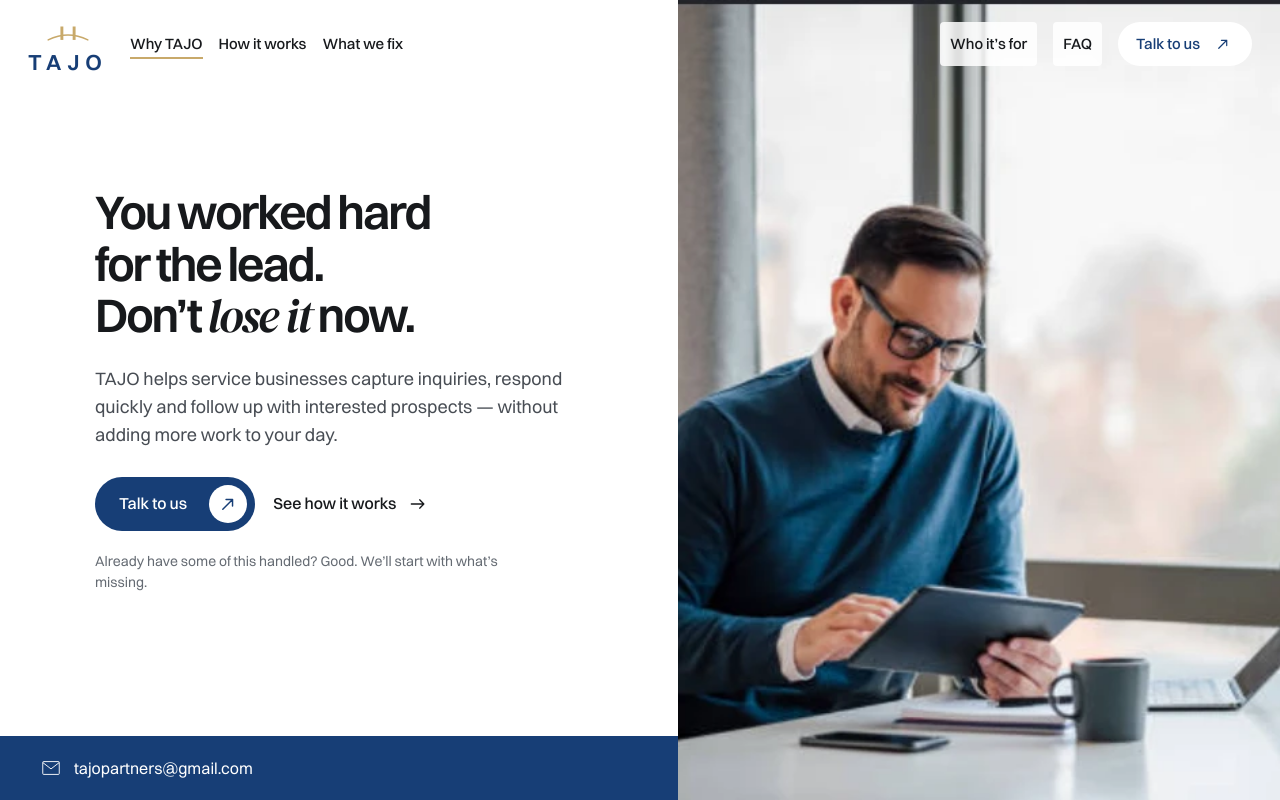
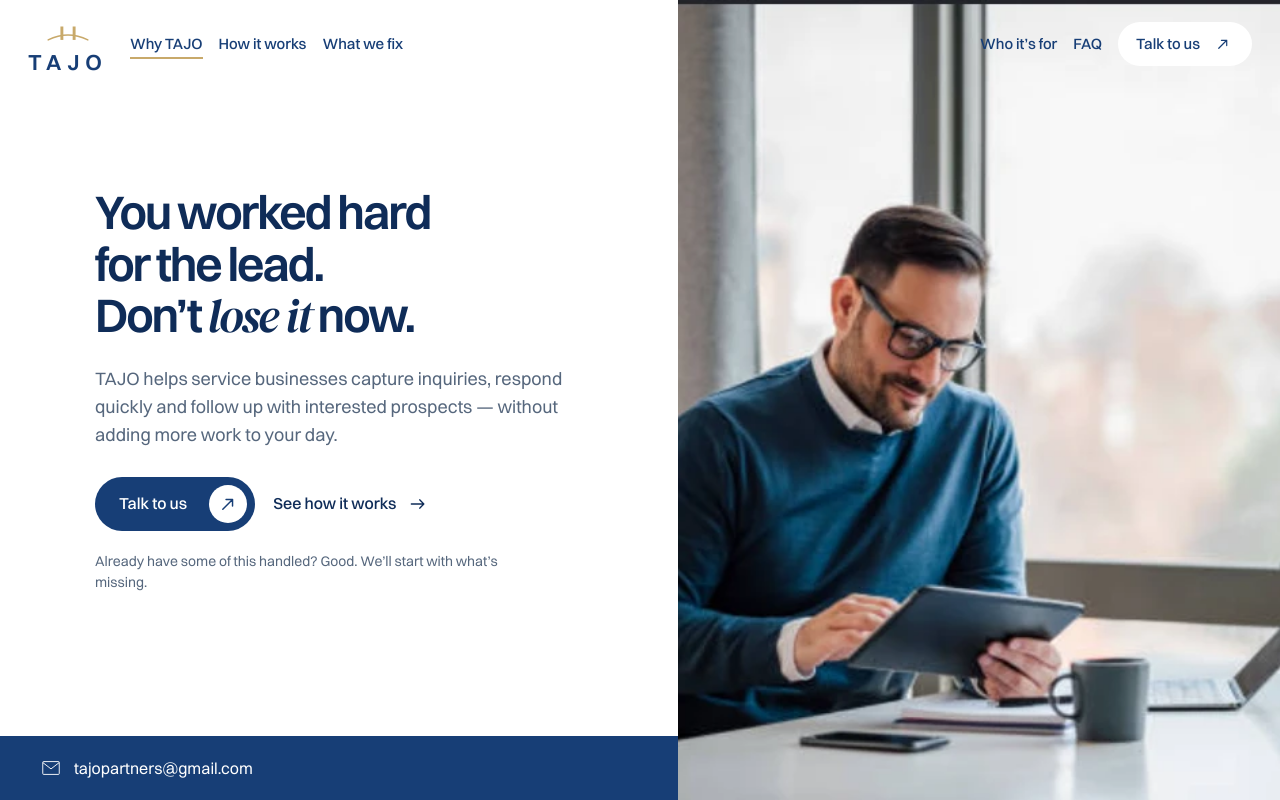
Before and after one commit to wh0isalfred/TAJO, a Next.js app: page / in a window 1280 px wide. Shown: the top 800 px of the page. Built offline with nearby package versions, Linux system fonts and the light colour scheme.

Commit message:
fix: restore navy hero text and unify navigation links

```diff
--- a/app/hero.css
+++ b/app/hero.css
@@ -282,25 +282,25 @@
 }
 
 /* Approved full-bleed photographic hero; changes stay scoped to hero/header. */
-.tajo-header { background: transparent; color: #17191c; }
+.tajo-header { background: transparent; color: var(--navy); }
 .tajo-navigation { width: calc(100% - 80px); grid-template-columns: auto auto 1fr; gap: 32px; min-height: 88px; }
 .tajo-home { grid-column: 1; grid-row: 1; }
 .navigation-left { grid-column: 2; grid-row: 1; }
 .navigation-right { grid-column: 3; grid-row: 1; }
 .tajo-home .brand { color: var(--navy); }
 .is-solid .tajo-home .brand, .menu-open .tajo-home .brand { color: white; }
-.navigation-right > a { background: #ffffffd9; padding-inline: 10px; border-radius: 4px; }
+.navigation-right > a { background: transparent; padding-inline: 0; }
 .is-solid .navigation-right > a, .menu-open .navigation-right > a { background: transparent; }
 .nav-contact { padding: 8px 18px; border-radius: 100px; background: white; color: var(--navy); gap: 12px; transition: background .2s, transform .2s; }
 .nav-contact:hover { background: #eef2f8; transform: translateY(-2px); }
 .nav-disc { background: transparent; color: inherit; width: 22px; height: 22px; }
 .tajo-hero { padding: 0; background: white; border: 0; }
 .hero-layout { position: relative; grid-template-columns: 53% 47%; gap: 0; align-items: stretch; min-height: 760px; height: min(900px, 100svh); }
-.hero-copy { grid-column: 1; grid-row: 1; align-self: center; padding: 100px 0 120px; width: 72%; max-width: 540px; margin-left: 18%; color: #17191c; }
+.hero-copy { grid-column: 1; grid-row: 1; align-self: center; padding: 100px 0 120px; width: 72%; max-width: 540px; margin-left: 18%; color: var(--deep); }
 .hero-copy h1 { font-size: clamp(40px, 3.7vw, 60px); line-height: 1.08; letter-spacing: -.045em; }
 .hero-copy h1 em { text-decoration: none; }
-.hero-description { color: #484d54; max-width: 490px; font-size: 18px; }
-.hero-note { color: #656b73; }
+.hero-description { color: var(--muted); max-width: 490px; font-size: 18px; }
+.hero-note { color: var(--muted); }
 .hero-photo { grid-column: 2; grid-row: 1; height: 100%; min-height: 0; max-height: none; aspect-ratio: auto; border-radius: 0; }
 .hero-photo img { object-position: 38% center; }
 .hero-contact-strip { position: absolute; bottom: 0; left: 0; width: 53%; min-height: 64px; display: flex; align-items: center; gap: 12px; padding: 16px 40px; color: white; background: var(--navy); font-size: 16px; }
```
Also changed, not shown: validation/hero-navigation-checks.json (+5 -5 lines), 2 other files (tests, documents, lock files or other folders).
